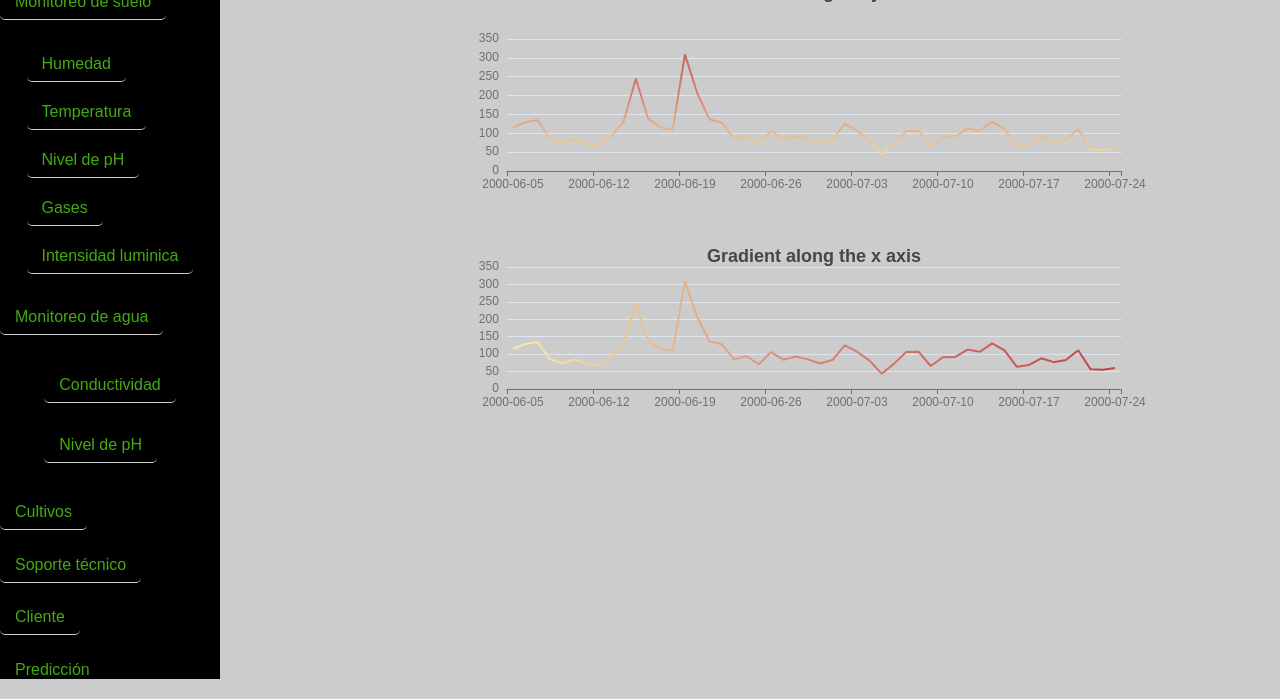
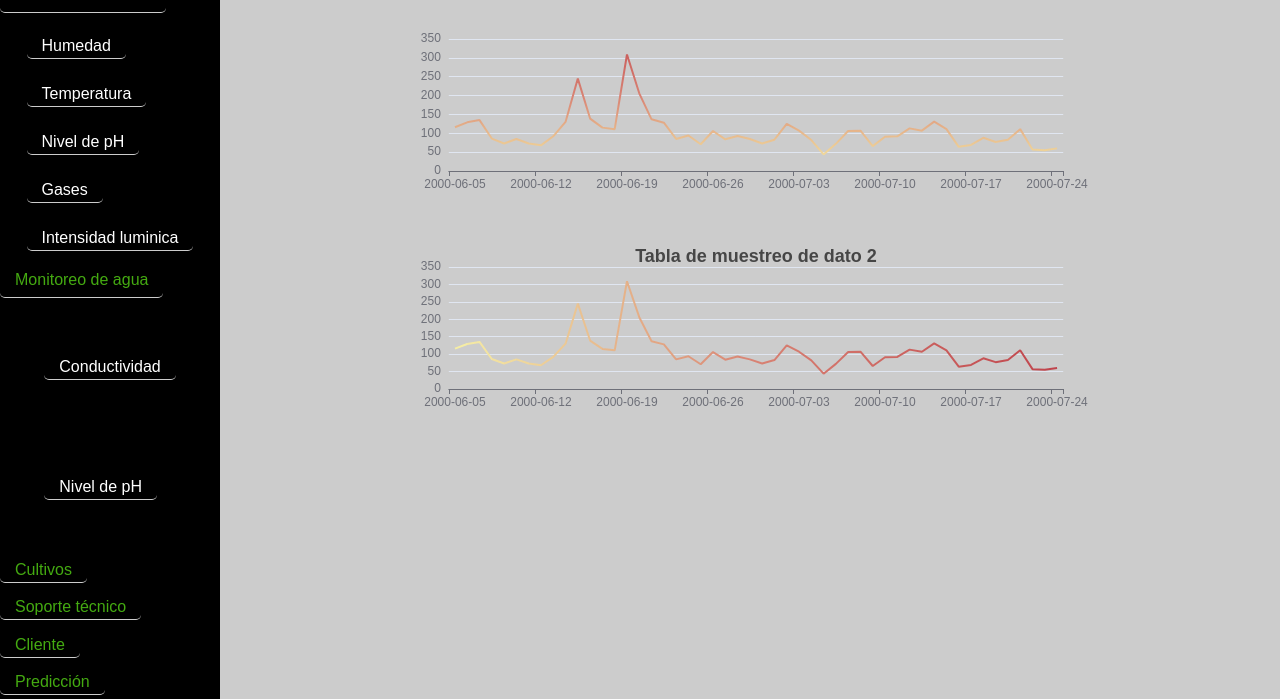
Before and after one commit to HadesEA/Green-Life-PW, a Django app: page /graphics/ in a window 1280 px wide. Shown: the part 121-820 px from the top of the page. Run offline with Django 5.2, Linux system fonts and the light colour scheme; some libraries are stand-ins or nearby versions.

Commit message:
Sidebar y tablas parejas

```diff
--- a/GreenLife/static/css/bootstrap-custom.css
+++ b/GreenLife/static/css/bootstrap-custom.css
@@ -2,6 +2,13 @@ body{
     margin: 0;
     font-family: sans-serif;
     background-color: #ccc;
+}
+
+.container{
+    margin: 0;
+    padding: 0;
+    display: flex;
+    justify-content: space-between;
 }
 
 .header__nav{
@@ -14,7 +21,6 @@ body{
 .nav__list1{
     display: flex;
     align-items: center;
-    overflow: hidden;
     margin: 0;
     font-size: 36px;
     gap: 20px;
@@ -48,6 +54,8 @@ body{
 .chart{
     height: 60vh;
     width: 60vw;
+    padding: 0;
+    margin: 0;
 }
 
 .sidebar{
@@ -79,7 +87,7 @@ body{
 
 .item__sidebar:hover{
     background-color: #ccc9;
-    color: black;
+    color: #4a1;
     transition: background-color, .7s;
 }
 
@@ -87,20 +95,25 @@ body{
     height: max-content;
     border-radius: 10px;
     padding: 5px 15px;
-    color: #4a1;
+    color: #fff;
     text-decoration: none;
 }
 
-.suelo{
+.suelo, .agua{
     height: 240px;
     display: flex;
     flex-direction: column;
     justify-content: space-around;
 }
 
-.agua{
-    height: 120px;
-    display: flex;
-    flex-direction: column;
-    justify-content: space-around;
+.monitoreo{
+    color: #4a1;
 }
+.monitoreo:hover{
+    color: #000;
+}
+
+.nav__sidebar{
+    height: 90vh;
+    max-width: 220px;
+}
--- a/GreenLife/static/js/main.js
+++ b/GreenLife/static/js/main.js
@@ -40,12 +40,12 @@ const initChart=async () => {
       title: [
         {
           left: 'center',
-          text: 'Gradient along the y axis'
+          text: 'Tabla de muestreo de dato 1'
         },
         {
           top: '55%',
           left: 'center',
-          text: 'Gradient along the x axis'
+          text: 'Tabla de muestreo de dato 2'
         }
       ],
       tooltip: {
--- a/GreenLife/templates/base/base.html
+++ b/GreenLife/templates/base/base.html
@@ -5,6 +5,7 @@
     <meta charset="UTF-8">
     <meta name="viewport" content="width=device-width, initial-scale=1.0">
     <link rel="stylesheet" href="{% static 'css/bootstrap.min.css' %}">
+    <link rel="icon" type="image/x-icon" href="https://greenlifem.com/imgs/logoOficial.png">
     <link rel="stylesheet" href="{% static 'css/bootstrap-custom.css' %}">
     <title>{% block title %}Green Life{% endblock title %}</title>
 </head>
@@ -20,7 +21,6 @@
             <li class="list__item"><a href="{% url 'home:index' %}" class="item__link btn btn-outline-primary">Home</a></li>
             <li class="list__item"><a href="{% url 'home:graphics' %}" class="item__link btn btn-outline-secondary">Graphics</a></li>
             <li class="list__item"><a href="" class="item__link btn btn-outline-secondary">Settings</a></li>
-            <li class="list__item"><a href="" class="item__link btn btn-outline-secondary">Log out</a></li>
         </ul>
     </nav>
 </header>
--- a/GreenLife/templates/home/graphics.html
+++ b/GreenLife/templates/home/graphics.html
@@ -5,8 +5,9 @@
     <meta charset="UTF-8">
     <meta name="viewport" content="width=device-width, initial-scale=1.0">
     <link rel="stylesheet" href="{% static 'css/bootstrap.min.css' %}">
+    <link rel="icon" type="image/x-icon" href="https://greenlifem.com/imgs/logoOficial.png">
     <link rel="stylesheet" href="{% static 'css/bootstrap-custom.css' %}">
-    <title>Green Life - Home</title>
+    <title>{% block title %}Green Life - Graphics{% endblock title %}</title>
 </head>
 <header class="header">
     <nav class="header__nav">
@@ -20,36 +21,38 @@
             <li class="list__item"><a href="{% url 'home:index' %}" class="item__link btn btn-outline-secondary">Home</a></li>
             <li class="list__item"><a href="" class="item__link btn btn-outline-primary">Graphics</a></li>
             <li class="list__item"><a href="" class="item__link btn btn-outline-secondary">Settings</a></li>
-            <li class="list__item"><a href="" class="item__link btn btn-outline-secondary">Log out</a></li>
         </ul>
     </nav>
 </header>
 <body>
-    <section class="">
-        <nav class="">
+    {% block content %}
+    <div class="container">
+        <section class="nav__sidebar">
+            <nav class="nav__sidebar">
                 <ul class="sidebar">
-                <li class="sidebar__item"><a href="" class="item__sidebar">Monitoreo de suelo</a></li>
+                    <li class="sidebar__item"><a href="" class="item__sidebar monitoreo">Monitoreo de suelo</a></li>
                     <div class="suelo">
-                    <li class="sidebar__item"><a href="" class="item__sidebar">Humedad</a></li>
-                    <li class="sidebar__item"><a href="" class="item__sidebar">Temperatura</a></li>
-                    <li class="sidebar__item"><a href="" class="item__sidebar">Nivel de pH</a></li>
-                    <li class="sidebar__item"><a href="" class="item__sidebar">Gases</a></li>
-                    <li class="sidebar__item"><a href="" class="item__sidebar">Intensidad luminica</a></li>
+                        <li class="sidebar__item"><p href="" class="item__sidebar">Humedad</p></li>
+                        <li class="sidebar__item"><p href="" class="item__sidebar">Temperatura</p></li>
+                        <li class="sidebar__item"><p href="" class="item__sidebar">Nivel de pH</p></li>
+                        <li class="sidebar__item"><p href="" class="item__sidebar">Gases</p></li>
+                        <li class="sidebar__item"><p href="" class="item__sidebar">Intensidad luminica</p></li>
                     </div>
-                <li class="sidebar__item"><a href="" class="item__sidebar">Monitoreo de agua</a></li>
+                    <li class="sidebar__item"><a href="" class="item__sidebar monitoreo">Monitoreo de agua</a></li>
                     <div class="agua">
-                    <li class="sidebar__item"><a href="" class="item__sidebar">Conductividad</a></li>
-                    <li class="sidebar__item"><a href="" class="item__sidebar">Nivel de pH</a></li>
+                        <li class="sidebar__item"><p href="" class="item__sidebar">Conductividad</p></li>
+                        <li class="sidebar__item"><p href="" class="item__sidebar">Nivel de pH</p></li>
                     </div>
-                <li class="sidebar__item"><a href="" class="item__sidebar">Cultivos</a></li>
-                <li class="sidebar__item"><a href="" class="item__sidebar">Soporte técnico</a></li>
-                <li class="sidebar__item"><a href="" class="item__sidebar">Cliente</a></li>
-                <li class="sidebar__item"><a href="" class="item__sidebar">Predicción</a></li>
+                    <li class="sidebar__item"><p href="" class="item__sidebar monitoreo">Cultivos</p></li>
+                    <li class="sidebar__item"><p href="" class="item__sidebar monitoreo">Soporte técnico</p></li>
+                    <li class="sidebar__item"><p href="" class="item__sidebar monitoreo">Cliente</p></li>
+                    <li class="sidebar__item"><p href="" class="item__sidebar monitoreo">Predicción</p></li>
                 </ul>
             </nav>
         </section>
-    <div class="container" style="display: flex; justify-content: end;">
+        <div class="contain" style="display: flex; justify-content: end;">
             <div id="chart" class="chart">
+            </div>
         </div>
     </div>
     <!-- Apache Echarts -->
@@ -57,5 +60,6 @@
 
     <!-- custom JS -->
     <script src="{% static 'js/main.js' %}"></script>
+{% endblock content %}
 </body>
 </html>
```
Lines whose indentation alone changed are shown as unchanged.
